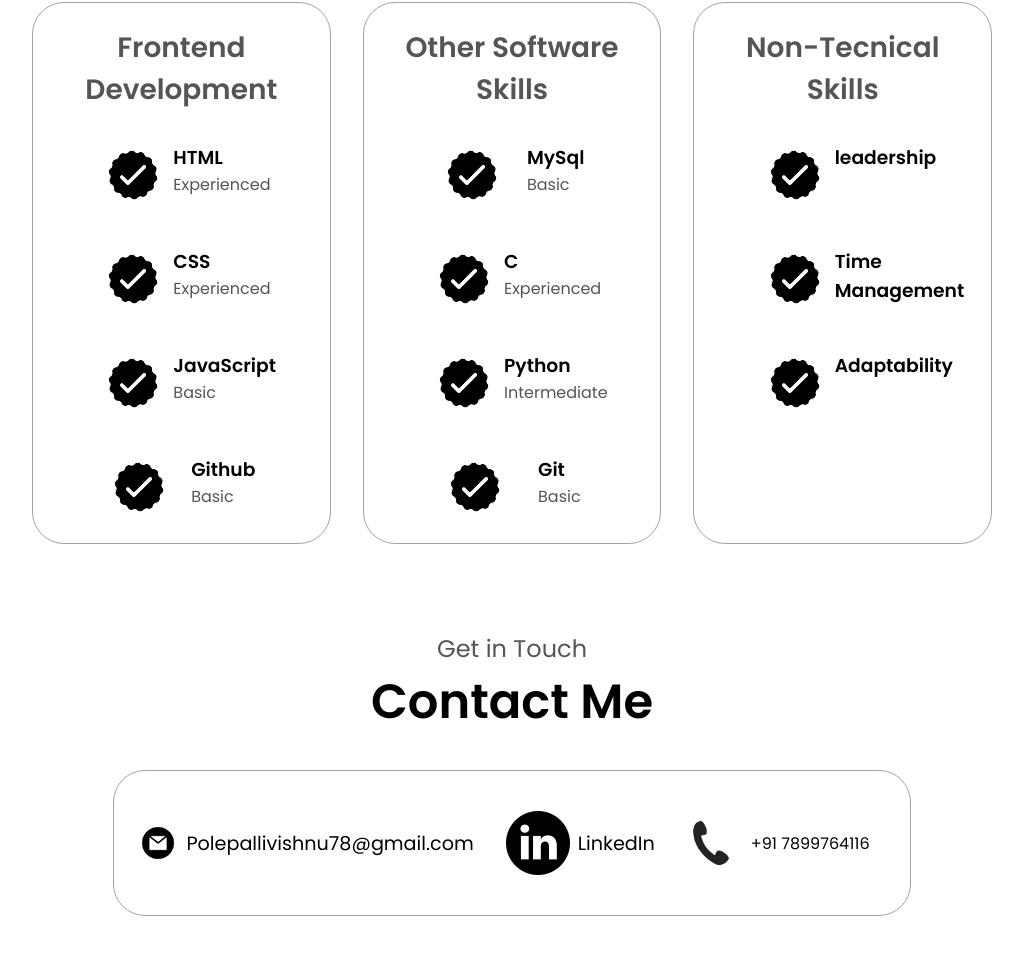
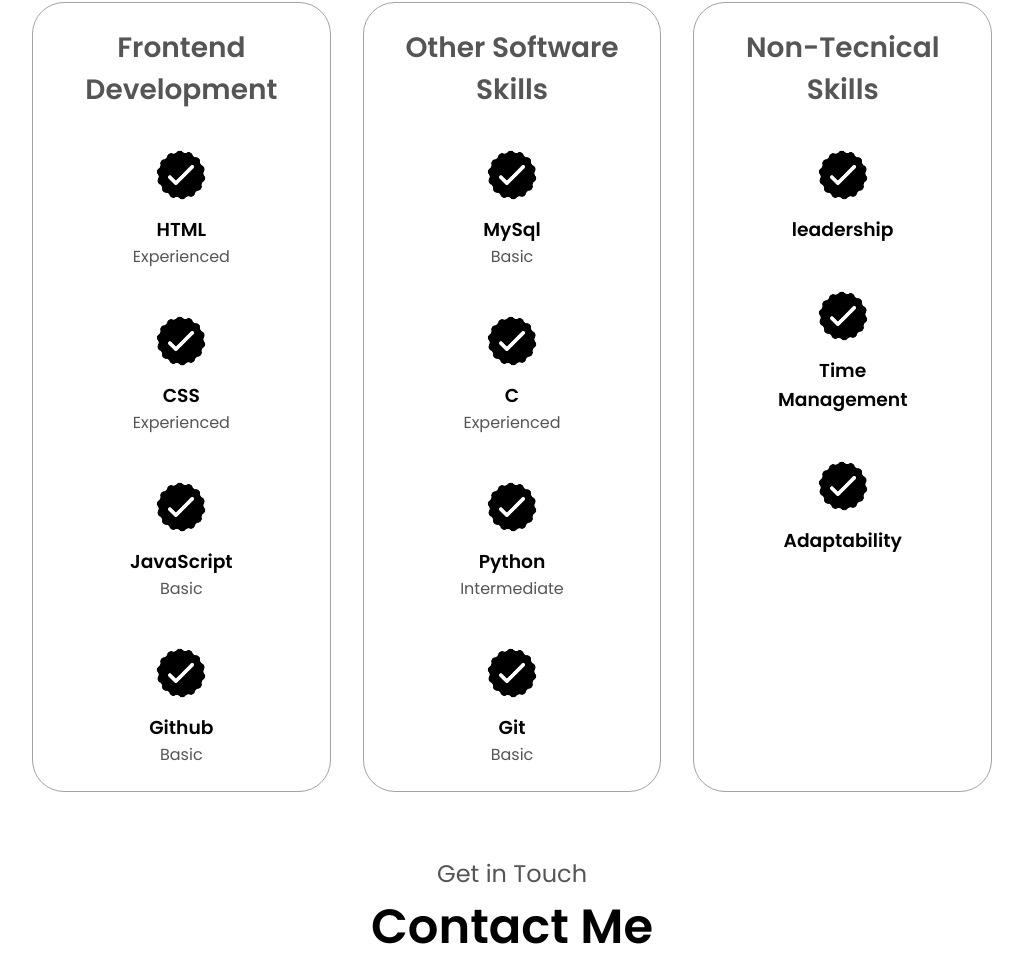
Before and after one commit to vishnu7899/portfolio_website, a plain HTML site: page index.html in a window 1280 px wide. Shown: the part 1833-2800 px from the top of the page, without its empty margins (128-1151 px from the left). Drawn offline with Linux system fonts and the light colour scheme.

Commit message:
Changes made on 22-feb-2025

```diff
--- a/index.html
+++ b/index.html
@@ -41,7 +41,7 @@
       <div class="section__text">
         <p class="section__text__p1">Hello, I'm</p>
         <h1 class="title">Polepalli Vishnu Sai</h1>
-        <p class="section__text__p2">Frontend Developer</p>
+        <p class="section__text__p2">Software Developer</p>
         <div class="btn-container">
           <button
             class="btn btn-color-2"
--- a/style.css
+++ b/style.css
@@ -334,23 +334,24 @@ section {
 
 .article-container {
   display: flex;
-  text-align: initial;
   flex-wrap: wrap;
-  flex-direction: row;
   gap: 2.5rem;
-  justify-content: space-around;
+  justify-content: center; /* Changed from space-around to center */
 }
 
 article {
   display: flex;
+  flex-direction: column; /* Added to stack elements vertically */
+  align-items: center; /* Added to center elements horizontally */
   width: 10rem;
-  justify-content: space-around;
   gap: 0.5rem;
+  text-align: center; /* Added to center text within article */
 }
 
 article .icon {
   cursor: default;
 }
+
 
 /* PROJECTS SECTION */
 
```
